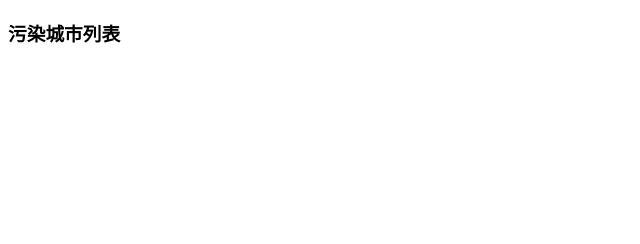
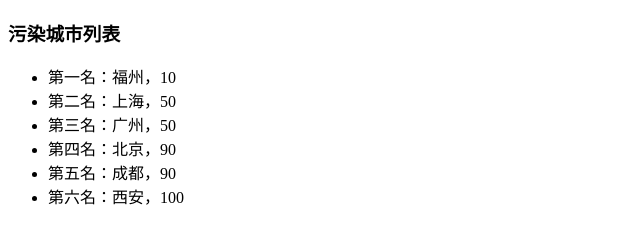
Before and after one commit to GZYGSPY/Stage-2, a plain HTML site: page Mission-14/src/mission-14.html in a window 1280 px wide. Shown: the whole page, without its empty margins (0-640 px from the left). Drawn offline with Linux system fonts and the light colour scheme.

Commit message:
初始提交

```diff
--- a/Mission-14/src/mission-14.html
+++ b/Mission-14/src/mission-14.html
@@ -31,7 +31,24 @@
          遍历读取aqiData中各个城市的数据
          将空气质量指数大于60的城市显示到aqi-list的列表中
          */
+        var result = "";
+        var cn_num = ["一", "二", "三", "四", "五", "六"];
+        var aqi_list = document.getElementById("aqi-list");
 
+        aqiData.sort(function (a, b) {
+            return a[1] - b[1];
+        });
+
+        for (var i in aqiData) {
+            var temp = aqiData[i];
+            result += makeList("第" + cn_num[i] + "名：" + temp[0] + "，" + temp[1]);
+        }
+
+        aqi_list.innerHTML = result;
+
+        function makeList(text) {
+            return "<li>" + text + "</li>";
+        }
     })();
 
 </script>
```
